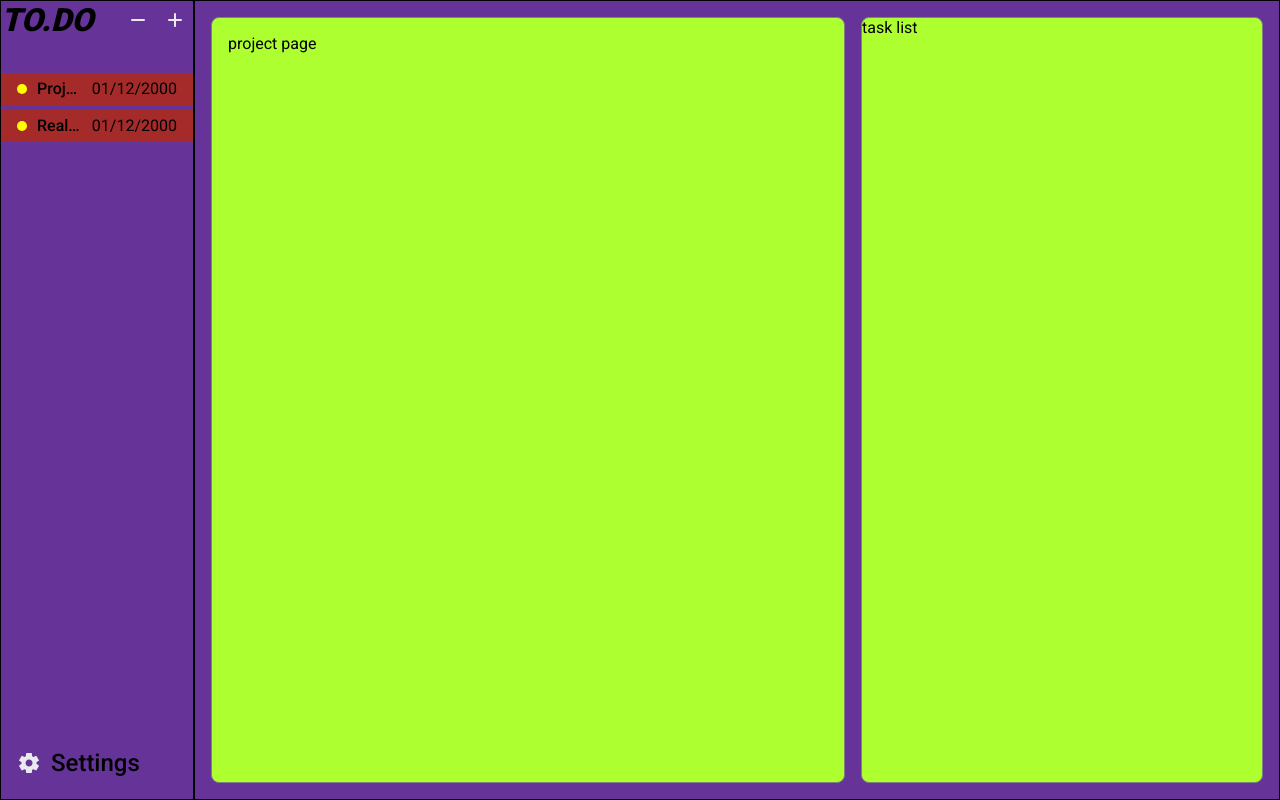
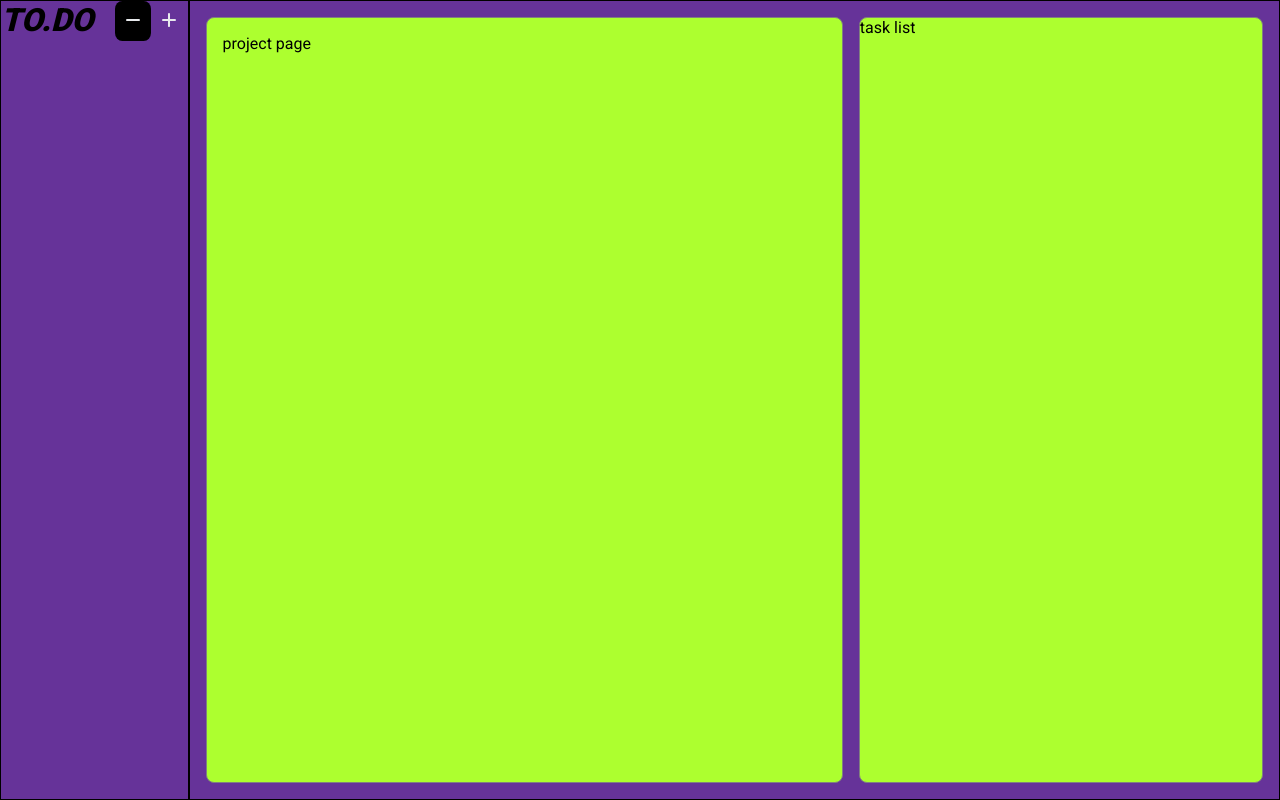
Before and after one commit to lvingonzales/To.do, a website built with webpack: page src/template.html in a window 1280 px wide. Both pictures are taken after a click on the button 137 px from the left and 21 px from the top of the page. Built offline with nearby package versions, Linux system fonts and the light colour scheme.

Commit message:
work on sidebar functions

```diff
--- a/src/main.js
+++ b/src/main.js
@@ -1,4 +1,8 @@
 import "./style.css";
 import "./style-sidebar.css";
+import { Sidebar } from "./sidebar.js";
+export const containerDiv = document.querySelector(".container");
 
-export const containerDiv = document.querySelector(".container");
+export const projects = [];
+
+Sidebar();
--- a/src/sidebar.js
+++ b/src/sidebar.js
@@ -1,24 +1,127 @@
-import { containerDiv } from "./main";
+import { containerDiv, projects } from "./main";
 import removeProjIcon from "./resources/icons/minus.svg";
+import addProjIcon from "./resources/icons/plus.svg";
 
-export function CreateSidebar () {
+export function Sidebar () {
     const sidebarDiv = document.createElement ('div');
+    const headerDiv = document.createElement ('div');
+    const logoDiv = document.createElement ('div');
+    const removeProjButton = document.createElement ('button');
+    const addProjButton = document.createElement ('button');
+    const projectPaneDiv = document.createElement ('div');
+    let removeMode = false;
+
+    class Project {
+        constructor (name) {
+            this.name = name;
+        }
+        CreateSideEntry() {
+            let projectSideDiv = document.createElement ('div');
+            projectSideDiv.classList.add ('project', 'side');
+            projectPaneDiv.append (projectSideDiv);
+            projectSideDiv.dataset.func = "project";
+            projectSideDiv.addEventListener("click", InputHandler);
+            let statusDiv = document.createElement ('div');
+            statusDiv.classList.add ('status-light');
+            projectSideDiv.append (statusDiv);
+            let projectName = document.createElement ('span');
+            projectName.textContent = this.name;
+            projectName.classList.add ('project-name', 'side')
+            projectSideDiv.append (projectName);
+            let projectDate = document.createElement ('span');
+            projectDate.textContent = `--/--/----`;
+            projectDate.classList.add ('project-date', 'side')
+            projectSideDiv.append (projectDate);
+            this.domElement = projectSideDiv;
+        }
+    }
+
+    const appendDoms = () => {
+    // Create The Main Div
     sidebarDiv.classList.add ('sidebar');
-    containerDiv.appendChild (sidebarDiv);
+    containerDiv.prepend (sidebarDiv);
 
-    function CreateHeader () {
-        let headerDiv = document.createElement ('div');
-        headerDiv.classList.add ('header');
-        sidebarDiv.appendChild (headerDiv);
+    // Create the Header Div
+    headerDiv.classList.add ('header');
+    sidebarDiv.append (headerDiv);
 
-        let logoDiv = document.createElement ('div');
-        logoDiv.classList.add ('logo');
-        logoDiv.innerText = "TO.DO";
-        headerDiv.appendChild (logoDiv);
+    // Create the logo Div
+    logoDiv.classList.add ('logo');
+    logoDiv.innerText = "TO.DO";
+    headerDiv.append (logoDiv);
 
-        let removeProjButton = document.createElement ('button');
-        let removeProjButtonIcon = document.createElement ('img');
-        removeProjButtonIcon.src = removeProjIcon;
+    // Add remove project button
+    removeProjButton.classList.add ('remove-project');
+    removeProjButton.dataset.func = "-";
+    headerDiv.append (removeProjButton);
+    let removeProjButtonIcon = document.createElement ('img');
+    removeProjButtonIcon.src = removeProjIcon;
+    removeProjButton.append (removeProjButtonIcon);
+    removeProjButton.addEventListener("click", InputHandler);
 
+    // Add Add project button
+    addProjButton.classList.add ('add-project');
+    addProjButton.dataset.func = "+";
+    headerDiv.append (addProjButton);
+    let addProjButtonIcon = document.createElement ('img');
+    addProjButtonIcon.src = addProjIcon;
+    addProjButton.append (addProjButtonIcon);
+    addProjButton.addEventListener("click", InputHandler);
+
+    // Create the project pane
+    projectPaneDiv.classList.add ('project-pane');
+    sidebarDiv.append (projectPaneDiv);
     }
+
+    const getProjectPane = () => projectPaneDiv;
+
+    function InputHandler (e) {
+        const selectedFunction = e.currentTarget.dataset.func;
+        console.log (e);
+
+        if (selectedFunction == "+") {
+            addProject();
+        } else if (selectedFunction == "-") {
+            removeProject();
+        } else if (selectedFunction == "project") {
+            onClickProject();
+        }
+        function addProject () {
+            projects.push (new Project(`New Project`));
+            const newProject = projects.findLast((element) => element);
+
+            newProject.CreateSideEntry();
+            console.log (projects);
+        }
+
+        function removeProject () {
+            activateRemovalMode();
+        }
+
+        function onClickProject () {
+            if (removeMode) {
+                const projectIndex = projects.findIndex(element => element.domElement === e.currentTarget);
+
+                projects[projectIndex].domElement.remove();
+                projects.splice(projectIndex, 1);
+
+            }
+        }
+    }
+
+    function activateRemovalMode () {
+        if (removeMode) {
+            removeMode = false;
+        } else {
+            removeMode = true;
+        }
+
+        if (removeMode) {
+            removeProjButton.style.backgroundColor = "black";
+        } else {
+            removeProjButton.style.backgroundColor = "transparent";
+        }
+    }
+
+    appendDoms();
 }
--- a/src/style-sidebar.css
+++ b/src/style-sidebar.css
@@ -10,11 +10,11 @@
     background-color: transparent;
     border: none;
     width: 40px;
+    border-radius: 20%;
 }
 
 .header > button:hover {
-    background-color: black;
-    border-radius: 20%;
+    background-color: black !important;
 }
 
 .logo {
@@ -24,7 +24,7 @@
 }
 
 .project-pane {
-    height: 80%;
+    height: 85%;
     width: 100%;
     overflow: scroll;
     display: flex;
@@ -37,15 +37,9 @@
     display: flex;
     gap:10px;
     align-items: center;
-    height: 5%;
-    background-color: brown;
+    min-height: 5%;
     padding-left: 1rem;
     padding-right: 1rem;
-}
-
-.project.side:hover {
-    background-color: darkred;
-    color: white;
 }
 
 .project-name.side {
--- a/src/template.html
+++ b/src/template.html
@@ -3,35 +3,11 @@
 <head>
     <meta charset="UTF-8">
     <meta name="viewport" content="width=device-width, initial-scale=1.0">
+    <script src="./main.js" defer></script>
     <title>To.do</title>
 </head>
 <body>
     <div class="container">
-        <div class="sidebar">
-            <div class="header">
-                <div class="logo">
-                    TO.DO
-                </div>
-                <button class="remove-project"><img src="./resources/icons/minus.svg" alt=""></button>
-                <button class="add-project"><img src="./resources/icons/plus.svg" alt=""></button>
-            </div>
-            <div class="project-pane">
-                <div class="project side">
-                    <div class="status-light"></div>
-                    <span class="project-name side">Project Name</span>
-                    <span class="project-date side">01/12/2000</span>
-                </div>
-                <div class="project side">
-                    <div class="status-light"></div>
-                    <span class="project-name side">Really long project name, way too long to render</span>
-                    <span class="project-date side">01/12/2000</span>
-                </div>
-            </div>
-            <div class="settings">
-                <img src="./resources/icons/settings.svg" alt="" />
-                <span>Settings</span>
-            </div>
-        </div>
         <div class="content">
             <div class="project-page">
                 project page
```
